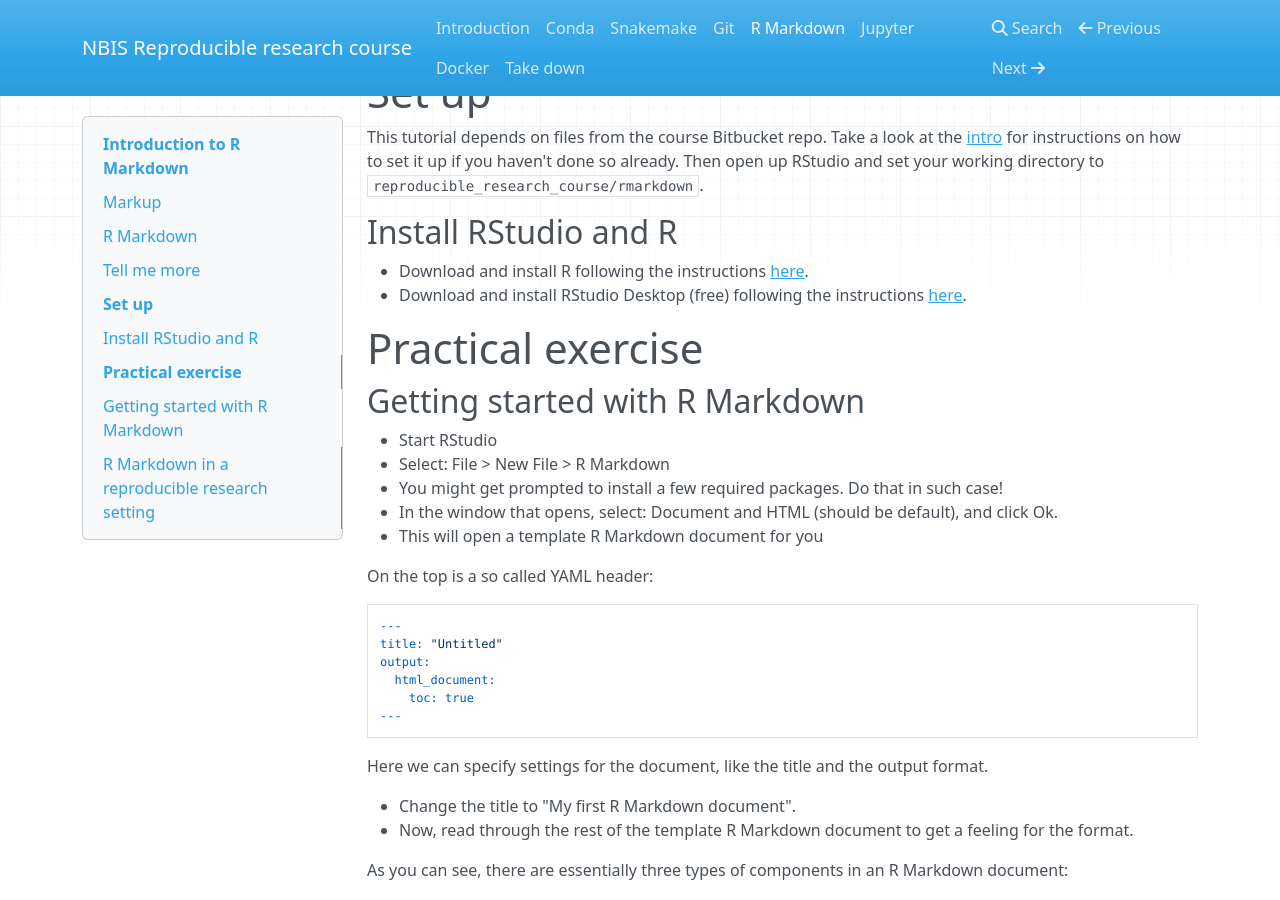
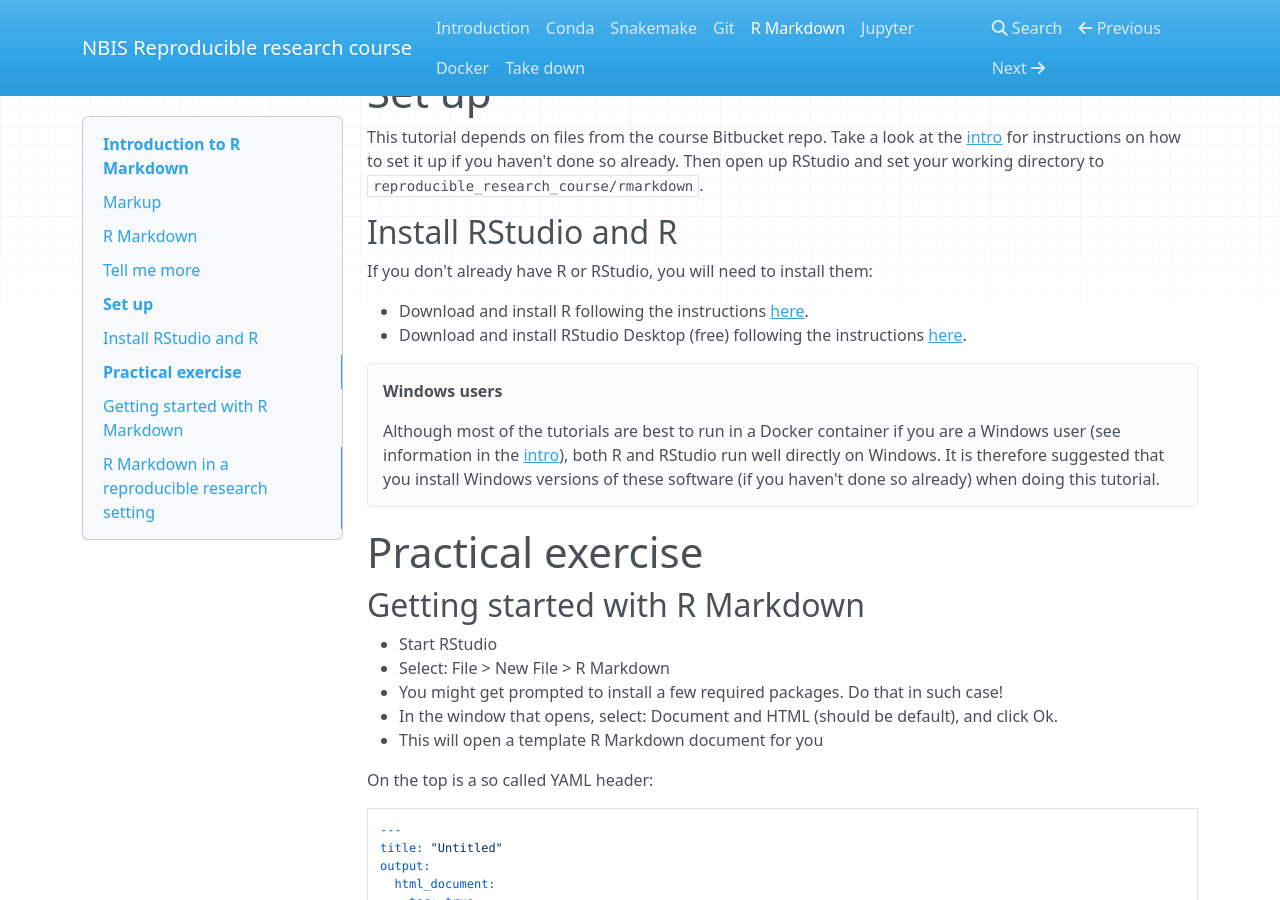
Before and after one commit to NBISweden/workshop-reproducible-research, an MkDocs documentation site: the page built from docs/rmarkdown.md, in a window 1280 px wide and 900 px high, scrolled down 1209 px. Built offline with MkDocs 1.6.1, drawn with Linux system fonts in a browser that asks for light colours; nearby versions of some CDN libraries; old or Windows-style settings are respelled for this version of MkDocs.

Commit message:
add note on RStudio and Windows

```diff
--- a/docs/rmarkdown.md
+++ b/docs/rmarkdown.md
@@ -51,8 +51,13 @@ This tutorial depends on files from the course Bitbucket repo. Take a look at th
 
 ## Install RStudio and R
 
+If you don't already have R or RStudio, you will need to install them:
+
 * Download and install R following the instructions [here](https://cran.rstudio.com/).
 * Download and install RStudio Desktop (free) following the instructions [here](https://www.rstudio.com/products/rstudio/download/#download).
+
+!!! attention "Windows users"
+    Although most of the tutorials are best to run in a Docker container if you are a Windows user (see information in the [intro](index.md)), both R and RStudio run well directly on Windows. It is therefore suggested that you install Windows versions of these software (if you haven't done so already) when doing this tutorial.
 
 # Practical exercise
 
```
